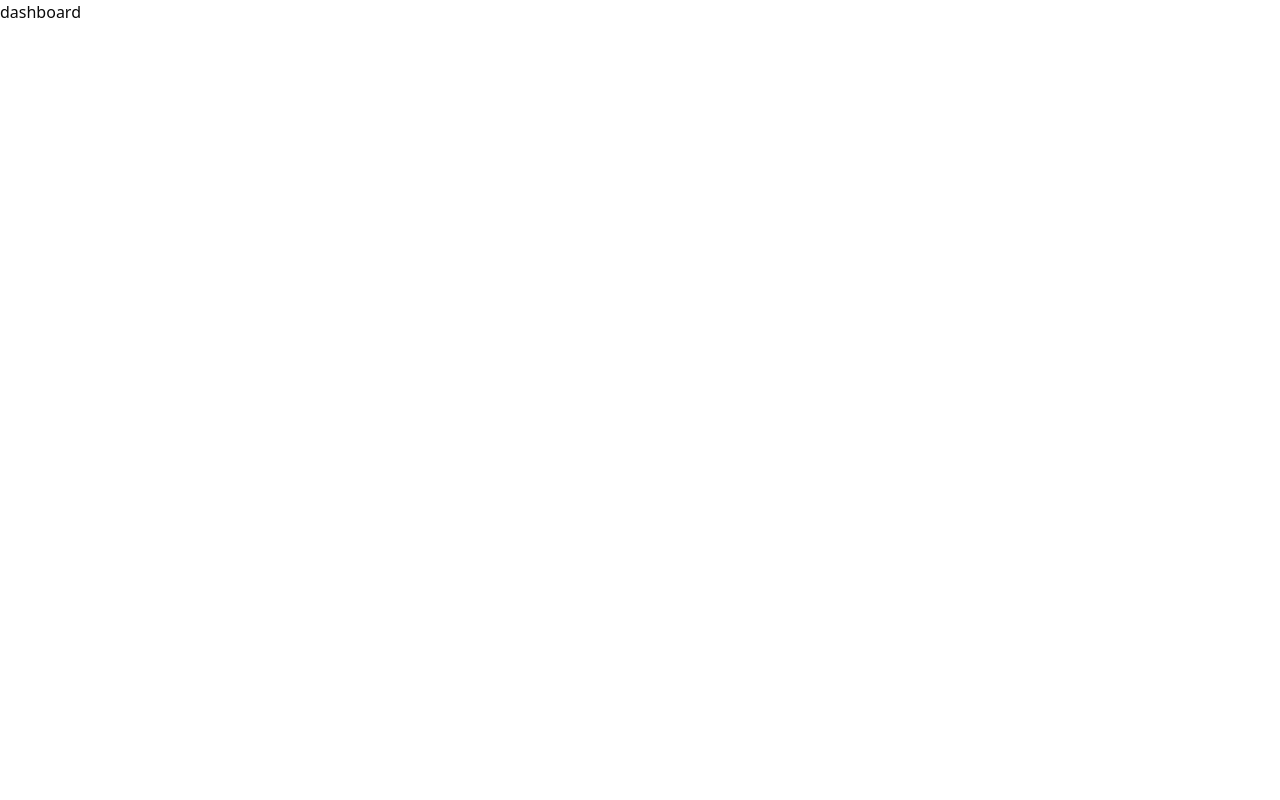
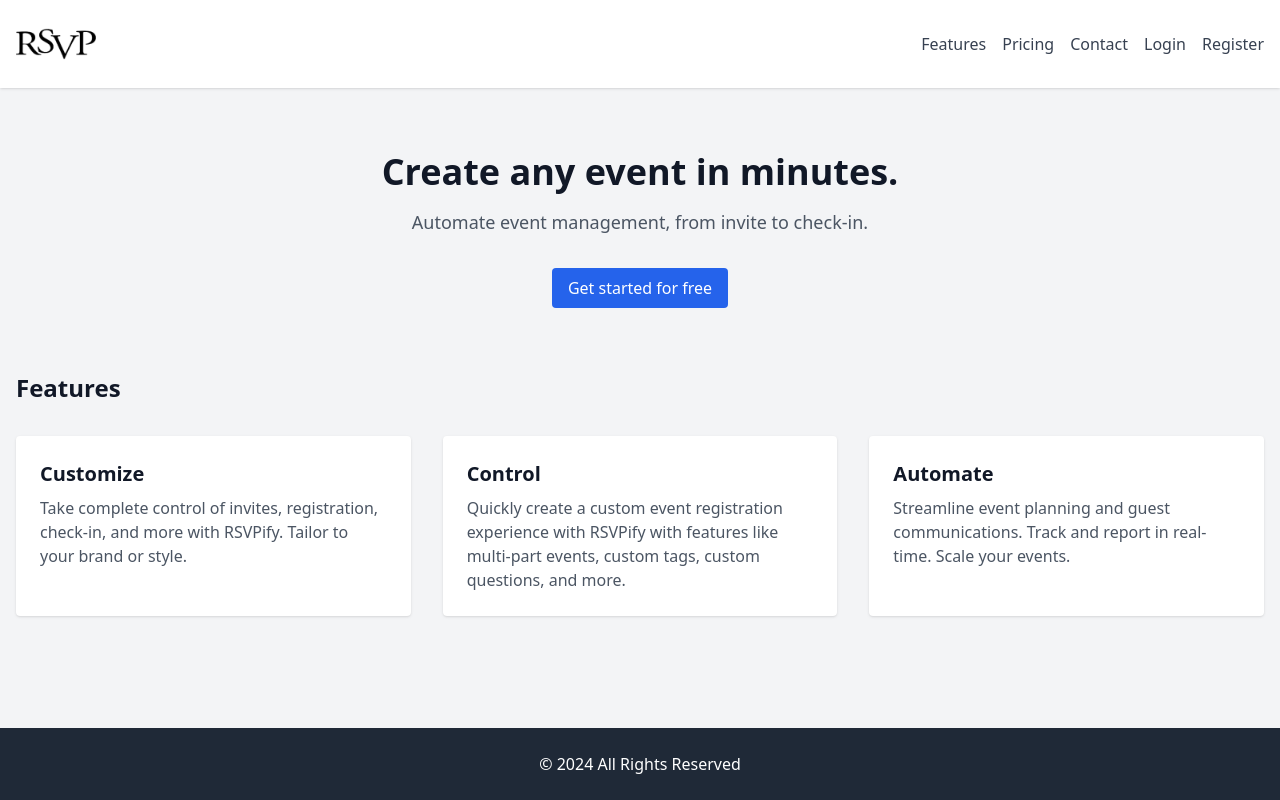
Before and after one commit to patelajay745/React-RSVP, a React (Vite) app: page / in a window 1280 px wide. Built offline with nearby package versions, Linux system fonts and the light colour scheme.

Commit message:
added landing page

```diff
--- /dev/null
+++ b/src/components/Footer.jsx
@@ -0,0 +1,11 @@
+import React from "react";
+
+export default function Footer() {
+  return (
+    <footer className="bg-gray-800 text-white py-6 h-1/10">
+      <div className="container mx-auto px-4 text-center">
+        <p>© 2024 All Rights Reserved</p>
+      </div>
+    </footer>
+  );
+}
--- /dev/null
+++ b/src/components/Header.jsx
@@ -0,0 +1,29 @@
+import React from "react";
+import { Link } from "react-router-dom";
+
+export default function Header() {
+  return (
+    <header className="bg-white shadow h-1/10">
+      <div className="container mx-auto px-4 py-6 flex justify-between items-center">
+        <img src="../../public/logo.png" alt="Logo" className="h-10" />
+        <nav className="space-x-4">
+          <a href="#features" className="text-gray-700 hover:text-gray-900">
+            Features
+          </a>
+          <a href="#pricing" className="text-gray-700 hover:text-gray-900">
+            Pricing
+          </a>
+          <a href="#contact" className="text-gray-700 hover:text-gray-900">
+            Contact
+          </a>
+          <Link className="text-gray-700 hover:text-gray-900" to="/login">
+            Login
+          </Link>
+          <Link className="text-gray-700 hover:text-gray-900" to="/register">
+            Register
+          </Link>
+        </nav>
+      </div>
+    </header>
+  );
+}
--- a/src/main.jsx
+++ b/src/main.jsx
@@ -9,11 +9,12 @@ import { Provider } from "react-redux";
 import { store } from "./app/store";
 import ConfirmEmail from "./pages/confirmEmail";
 import Dashboard from "./pages/dashboard";
+import Home from "./pages/home";
 
 const router = createBrowserRouter([
   {
     path: "/",
-    element: <Dashboard />,
+    element: <Home />,
   },
   {
     path: "/register",
--- /dev/null
+++ b/src/pages/home.jsx
@@ -0,0 +1,58 @@
+import Footer from "@/components/Footer";
+import Header from "@/components/Header";
+import React from "react";
+
+export default function Home() {
+  return (
+    <div className="min-h-screen flex flex-col bg-gray-100">
+      <Header />
+
+      <main className="flex-grow container mx-auto px-4 py-16">
+        <section className="text-center">
+          <h1 className="text-4xl font-bold text-gray-900">
+            Create any event in minutes.
+          </h1>
+          <p className="mt-4 text-lg text-gray-600">
+            Automate event management, from invite to check-in.
+          </p>
+          <a
+            href="/register"
+            className="mt-8 inline-block bg-blue-600 text-white py-2 px-4 rounded hover:bg-blue-700"
+          >
+            Get started for free
+          </a>
+        </section>
+
+        <section id="features" className="mt-16">
+          <h2 className="text-2xl font-bold text-gray-900">Features</h2>
+          <div className="mt-8 grid grid-cols-1 md:grid-cols-3 gap-8">
+            <div className="bg-white p-6 rounded shadow">
+              <h3 className="text-xl font-bold text-gray-900">Customize</h3>
+              <p className="mt-2 text-gray-600">
+                Take complete control of invites, registration, check-in, and
+                more with RSVPify. Tailor to your brand or style.
+              </p>
+            </div>
+            <div className="bg-white p-6 rounded shadow">
+              <h3 className="text-xl font-bold text-gray-900">Control</h3>
+              <p className="mt-2 text-gray-600">
+                Quickly create a custom event registration experience with
+                RSVPify with features like multi-part events, custom tags,
+                custom questions, and more.
+              </p>
+            </div>
+            <div className="bg-white p-6 rounded shadow">
+              <h3 className="text-xl font-bold text-gray-900">Automate</h3>
+              <p className="mt-2 text-gray-600">
+                Streamline event planning and guest communications. Track and
+                report in real-time. Scale your events.
+              </p>
+            </div>
+          </div>
+        </section>
+      </main>
+
+      <Footer />
+    </div>
+  );
+}
--- a/src/pages/login.jsx
+++ b/src/pages/login.jsx
@@ -48,7 +48,7 @@ export default function Login() {
 
       if (data.data) {
         dispatch(login(data.data));
-        navigate("/dashboard");
+        navigate("/");
       }
     } catch (error) {
       console.error("Error:", error.message);
```
Also changed, not shown: public/logo.png (added).
